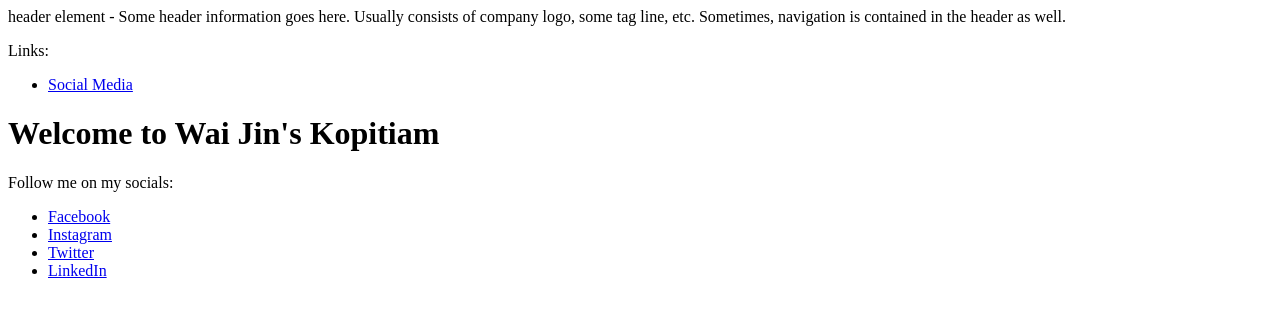
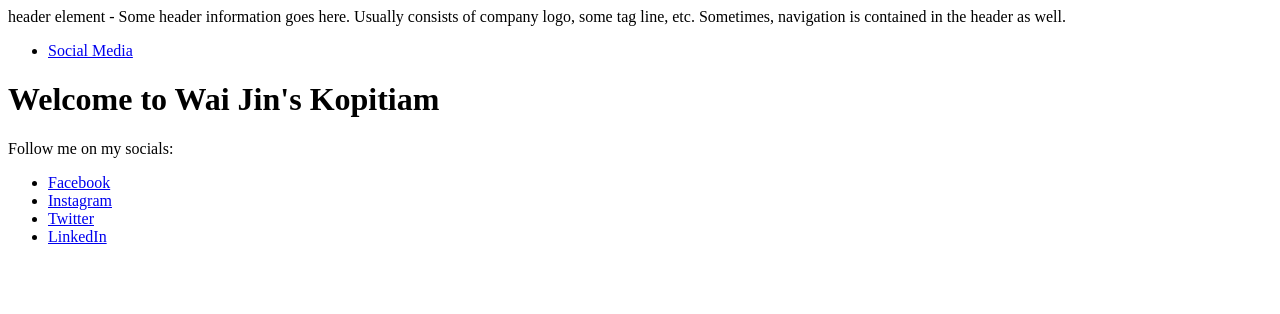
Before and after one commit to waijinchai/coursera-test, a plain HTML site: page index.html in a window 1280 px wide. Drawn offline with Linux system fonts and the light colour scheme.

Commit message:
Update index.html

```diff
--- a/index.html
+++ b/index.html
@@ -11,7 +11,6 @@
     </header>
     <nav>
         <p>
-            Links:
             <ul>
                 <li><a href="#section1">Social Media</a></li>
             </ul>
```
